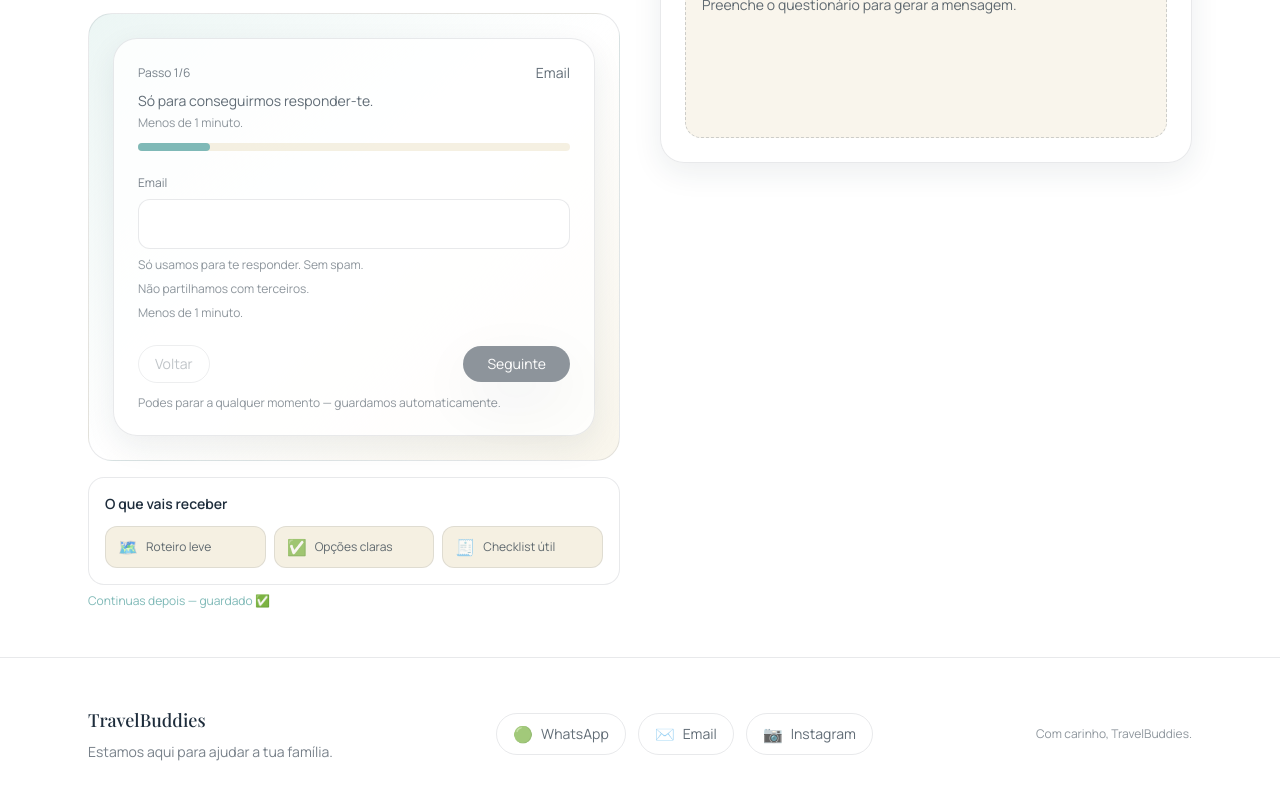
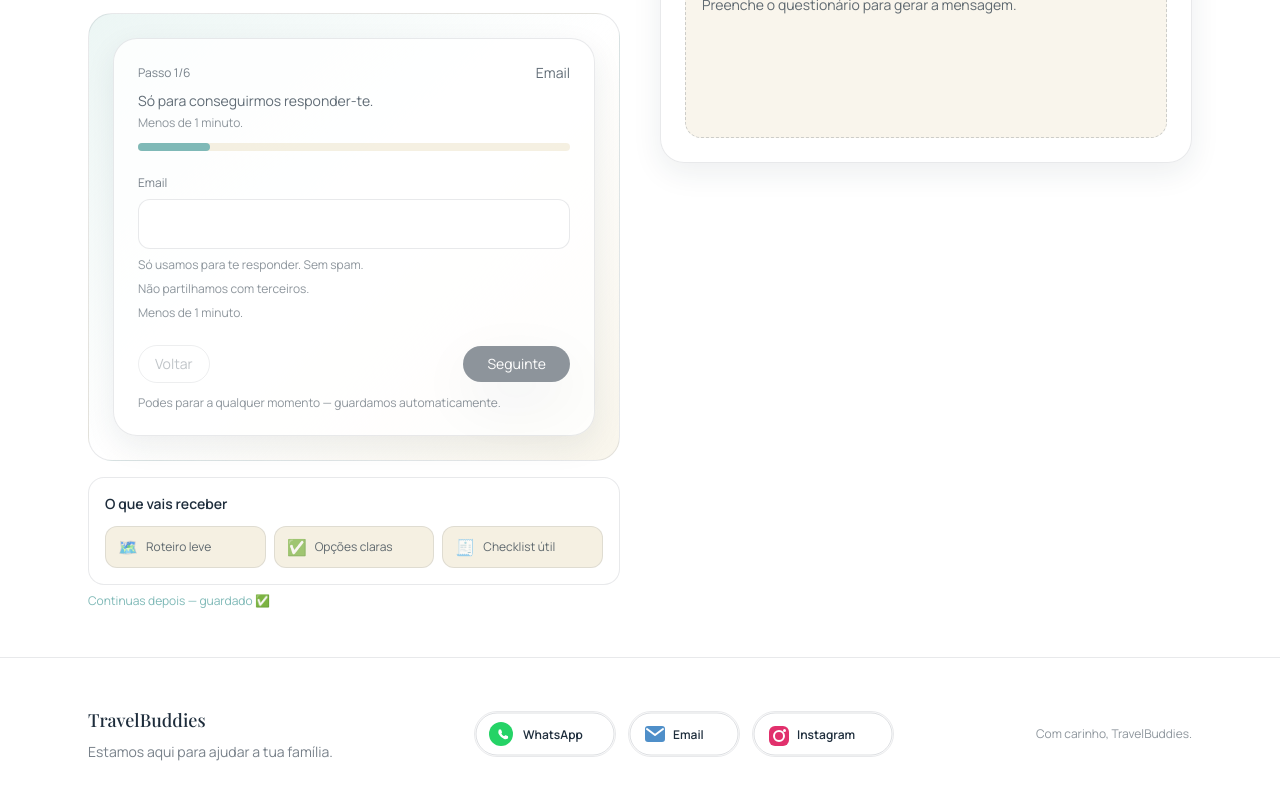
Before and after one commit to cm2pt/travelbuddies-website, a React (Vite) app: page / in a window 1280 px wide. Shown: the part 2535-3335 px from the top of the page. Built offline with nearby package versions, Linux system fonts and the light colour scheme.

Commit message:
Redesign footer buttons with icon labels

```diff
--- a/src/App.jsx
+++ b/src/App.jsx
@@ -1525,24 +1525,43 @@ export default function App() {
           <div className="flex flex-wrap gap-3 text-sm text-navy/70">
             <a
               href="https://wa.me/351919676329"
-              className="inline-flex items-center gap-2 rounded-full border border-navy/10 px-4 py-2 hover:border-navy focus-visible:outline-none focus-visible:ring-2 focus-visible:ring-teal/60 focus-visible:ring-offset-2 focus-visible:ring-offset-white"
+              aria-label="WhatsApp"
+              className="rounded-full border border-navy/10 hover:border-navy focus-visible:outline-none focus-visible:ring-2 focus-visible:ring-teal/60 focus-visible:ring-offset-2 focus-visible:ring-offset-white"
             >
-              <span className="text-base">🟢</span>
-              <span>WhatsApp</span>
+              <svg width="140" height="44" viewBox="0 0 140 44" fill="none" xmlns="http://www.w3.org/2000/svg">
+                <rect x="1" y="1" width="138" height="42" rx="21" fill="white"/>
+                <rect x="1" y="1" width="138" height="42" rx="21" stroke="#1e2d3c" stroke-opacity="0.15"/>
+                <circle cx="26" cy="22" r="12" fill="#25D366"/>
+                <path d="M23.6 18.2c.2-.5.5-.6.9-.6h1c.3 0 .6.1.7.4l.8 1.9c.1.3.1.6-.1.8l-.4.5c-.1.2-.2.4 0 .6.4.8 1.2 1.7 2.1 2.2.2.1.5.1.7-.1l.6-.5c.2-.2.5-.2.8-.1l2 .8c.3.1.4.4.4.7v1c0 .4-.2.8-.6 1-1 .5-2.3.6-3.3.2-2.1-.8-4.3-2.9-5.4-4.9-.6-1.1-.6-2.5-.1-3.6z" fill="#fff"/>
+                <text x="48" y="27" fill="#1e2d3c" font-size="12" font-family="Manrope, sans-serif" font-weight="600">WhatsApp</text>
+              </svg>
             </a>
             <a
               href="mailto:joana_krisna@hotmail.com"
-              className="inline-flex items-center gap-2 rounded-full border border-navy/10 px-4 py-2 hover:border-navy focus-visible:outline-none focus-visible:ring-2 focus-visible:ring-teal/60 focus-visible:ring-offset-2 focus-visible:ring-offset-white"
+              aria-label="Email"
+              className="rounded-full border border-navy/10 hover:border-navy focus-visible:outline-none focus-visible:ring-2 focus-visible:ring-teal/60 focus-visible:ring-offset-2 focus-visible:ring-offset-white"
             >
-              <span className="text-base">✉️</span>
-              <span>Email</span>
+              <svg width="110" height="44" viewBox="0 0 110 44" fill="none" xmlns="http://www.w3.org/2000/svg">
+                <rect x="1" y="1" width="108" height="42" rx="21" fill="white"/>
+                <rect x="1" y="1" width="108" height="42" rx="21" stroke="#1e2d3c" stroke-opacity="0.15"/>
+                <rect x="16" y="14" width="20" height="16" rx="3" fill="#4F8FC9"/>
+                <path d="M18 17l8 6 8-6" stroke="#fff" stroke-width="2" stroke-linecap="round" stroke-linejoin="round"/>
+                <text x="44" y="27" fill="#1e2d3c" font-size="12" font-family="Manrope, sans-serif" font-weight="600">Email</text>
+              </svg>
             </a>
             <a
               href="https://www.instagram.com/family_in_trouble/"
-              className="inline-flex items-center gap-2 rounded-full border border-navy/10 px-4 py-2 hover:border-navy focus-visible:outline-none focus-visible:ring-2 focus-visible:ring-teal/60 focus-visible:ring-offset-2 focus-visible:ring-offset-white"
+              aria-label="Instagram"
+              className="rounded-full border border-navy/10 hover:border-navy focus-visible:outline-none focus-visible:ring-2 focus-visible:ring-teal/60 focus-visible:ring-offset-2 focus-visible:ring-offset-white"
             >
-              <span className="text-base">📷</span>
-              <span>Instagram</span>
+              <svg width="140" height="44" viewBox="0 0 140 44" fill="none" xmlns="http://www.w3.org/2000/svg">
+                <rect x="1" y="1" width="138" height="42" rx="21" fill="white"/>
+                <rect x="1" y="1" width="138" height="42" rx="21" stroke="#1e2d3c" stroke-opacity="0.15"/>
+                <rect x="16" y="14" width="20" height="20" rx="6" fill="#E1306C"/>
+                <circle cx="26" cy="24" r="5" stroke="#fff" stroke-width="2"/>
+                <circle cx="31.5" cy="18.5" r="1.5" fill="#fff"/>
+                <text x="44" y="27" fill="#1e2d3c" font-size="12" font-family="Manrope, sans-serif" font-weight="600">Instagram</text>
+              </svg>
             </a>
           </div>
           <p className="text-xs text-navy/50">{t.footerSmall}</p>
```
